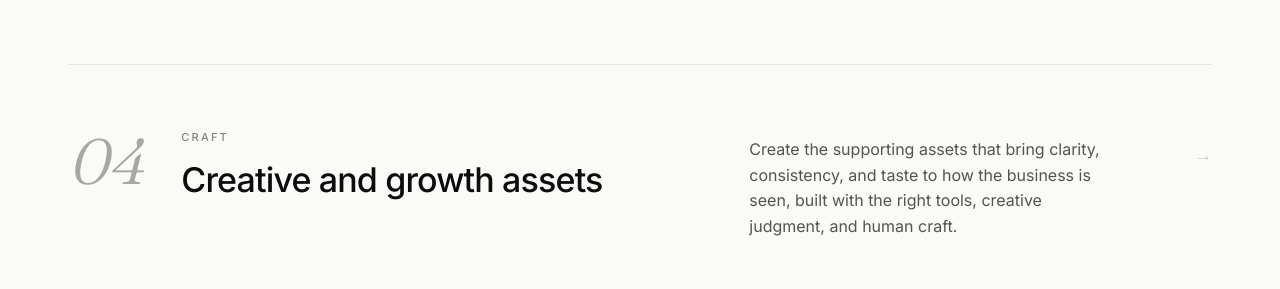
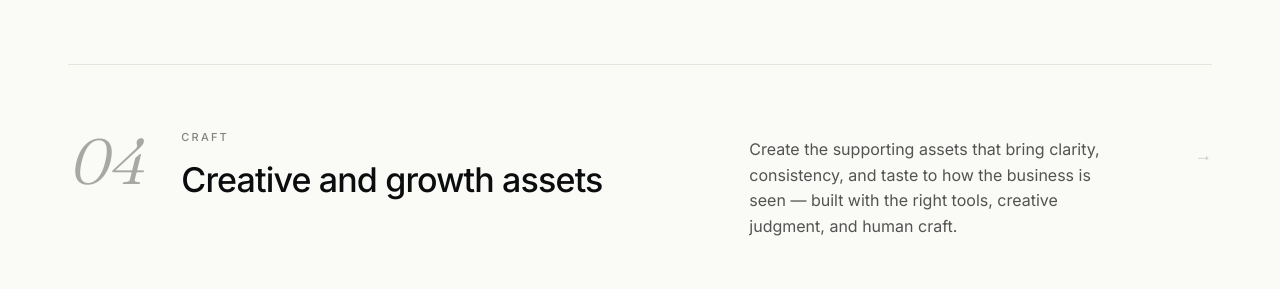
Before and after one commit to drapernorwood/website-v1, a Next.js app: page / in a window 1280 px wide. Shown: the part 3340-3629 px from the top of the page. Built offline with nearby package versions, Linux system fonts and the light colour scheme.

Commit message:
Swap comma for em dash in creative assets service body
https://claude.ai/code/session_01CWK5suTpt9BpcKct15pFux

```diff
--- a/src/components/Services.tsx
+++ b/src/components/Services.tsx
@@ -25,7 +25,7 @@ const SERVICES = [
     kicker: "Craft",
     title: "Creative and growth assets",
     body:
-      "Create the supporting assets that bring clarity, consistency, and taste to how the business is seen, built with the right tools, creative judgment, and human craft.",
+      "Create the supporting assets that bring clarity, consistency, and taste to how the business is seen — built with the right tools, creative judgment, and human craft.",
   },
 ];
 
```
